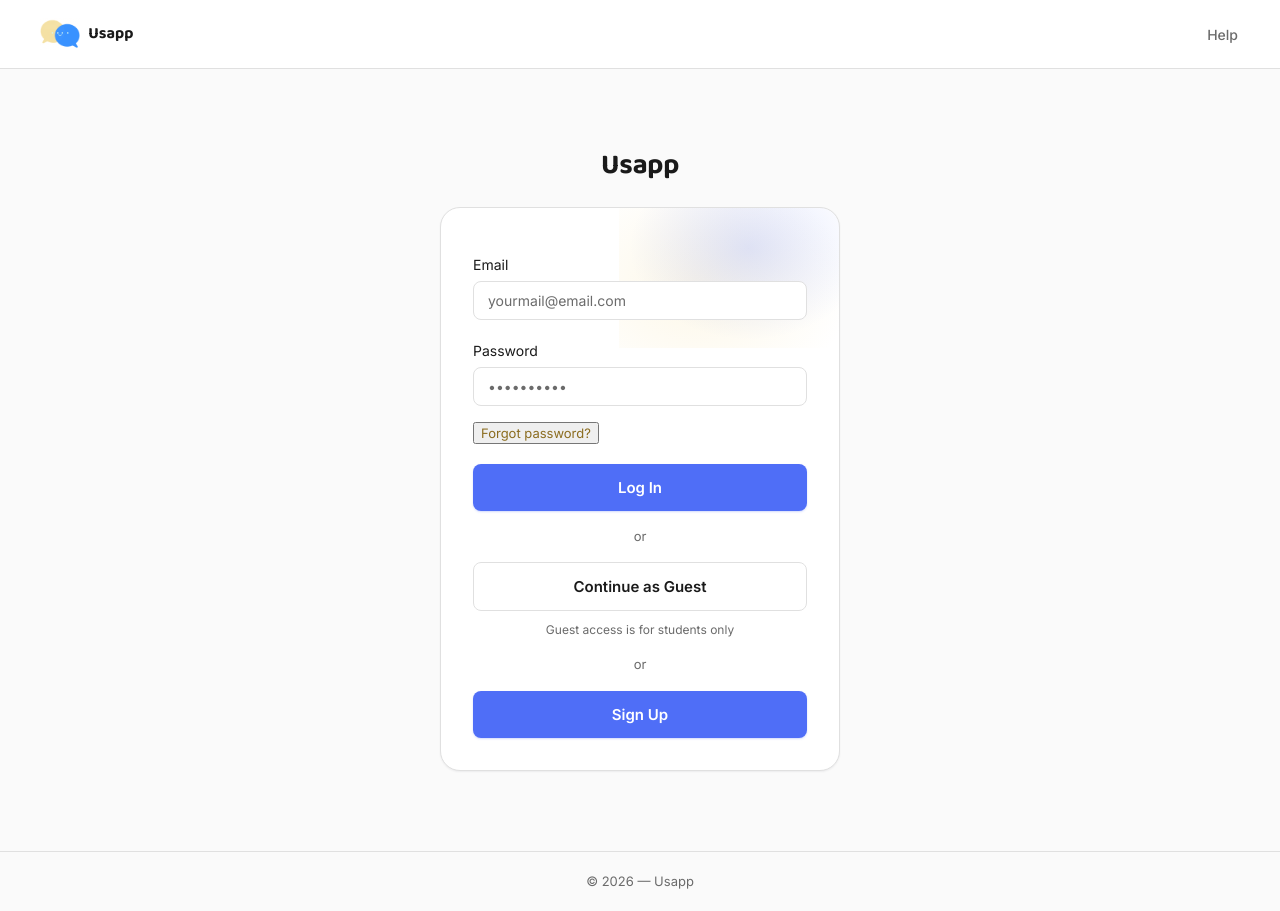
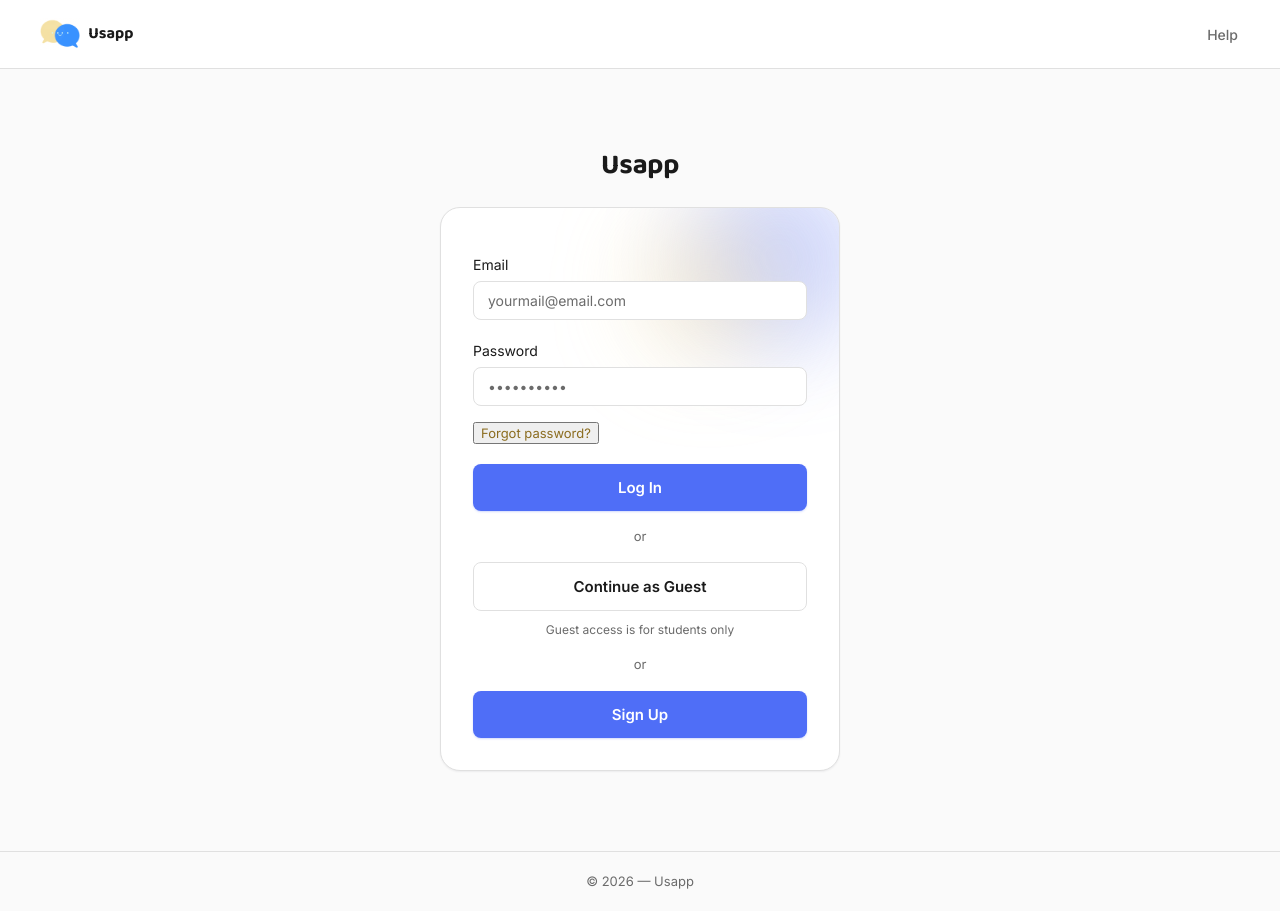
Before and after one commit to gb-eng/usapp-git, a React (Vite) app: page /login in a window 1280 px wide. Built offline with nearby package versions, Linux system fonts and the light colour scheme; no server answers.

Commit message:
260826-0156-css

```diff
--- a/src/components/Modal.css
+++ b/src/components/Modal.css
@@ -24,16 +24,33 @@
   overflow: hidden;
 }
 
-.modal-card::before {
+/* Blur-based glow (see index.css for the writeup on why). Two blurred
+   circles standing in for the old two-stop radial gradient, positioned
+   in roughly the same top-right corner. */
+.modal-card::before,
+.modal-card::after {
   content: '';
   position: absolute;
-  top: -60px;
-  right: -50px;
-  width: 260px;
-  height: 200px;
-  background: var(--gradient-ambient-glow);
+  border-radius: 50%;
   pointer-events: none;
   z-index: -1;
+  filter: blur(var(--blur-ambient-glow));
+}
+
+.modal-card::before {
+  top: -40px;
+  right: -30px;
+  width: 180px;
+  height: 180px;
+  background: var(--color-glow-blue);
+}
+
+.modal-card::after {
+  top: 20px;
+  right: 50px;
+  width: 140px;
+  height: 140px;
+  background: var(--color-glow-yellow);
 }
 
 @keyframes overlayFadeIn {
--- a/src/index.css
+++ b/src/index.css
@@ -30,22 +30,27 @@
   --font-heading: 'Baloo 2', sans-serif;
   --font-body: 'Inter', system-ui, sans-serif;
 
-  /* Shared gradient from Home's hero glow, extracted so other pages can
-     reuse the same look. Consumers still set their own size/position
-     (see .home-hero-glow in Home.css and .dashboard-header-glow in
-     StudentDashboard.css) and need `position: relative; overflow: hidden;`
-     on the parent to clip it correctly.
+  /* Ambient glow, take 2 — blurred solid circles instead of a radial
+     gradient. The old gradient approach (see git history) produced a
+     visible hard rectangular edge on every surface that positions the
+     glow partially outside its own box (`top: -60px` etc. with
+     `overflow: hidden` on the parent) — the overflow clip was cutting
+     the gradient off mid-fade, before it reached its own transparent
+     edge, rather than the gradient itself having a hard edge.
 
-     Uses explicit rgba() stops with matching RGB per color, fading only
-     the alpha channel to 0 -- fading to the literal `transparent` keyword
-     interpolates through black on the way down (it's rgba(0,0,0,0)),
-     which produces a visible muddy/hard-edged seam instead of a clean
-     fade, especially at smaller sizes. Same colors as before
-     (--color-blue #4F6EF7, --color-yellow-bg #F5D98B), same opacities
-     (18%, 20%), just written as rgba so the hue holds all the way out. */
-  --gradient-ambient-glow:
-    radial-gradient(ellipse at center, rgba(79, 110, 247, 0.18) 0%, rgba(79, 110, 247, 0) 65%),
-    radial-gradient(ellipse at 30% 70%, rgba(245, 217, 139, 0.20) 0%, rgba(245, 217, 139, 0) 60%);
+     A blurred solid circle sidesteps this: the blur creates the falloff
+     directly, so wherever the overflow boundary clips it, what's cut is
+     already soft. Two colors = two circles = ::before/::after per
+     surface (see .ambient-glow below for the div-based dashboard-header
+     usage, and Login.css/DashboardEmpty.css/Modal.css for the
+     pseudo-element usage on cards).
+
+     Same base hues as before (--color-blue #4F6EF7, --color-yellow-bg
+     #F5D98B), opacity bumped up a bit from the old gradient's peak
+     (18%/20% -> 28%/32%) since blur softens perceived intensity. */
+  --color-glow-blue: rgba(79, 110, 247, 0.28);
+  --color-glow-yellow: rgba(245, 217, 139, 0.32);
+  --blur-ambient-glow: 44px;
 }
 
 * { box-sizing: border-box; }
@@ -80,15 +85,46 @@ a {
 }
 
 /* ---- Ambient glow ---- */
-/* Base version of Home's hero glow, for reuse elsewhere. A consuming
-   component adds this class alongside one that sets width/height/
-   top/left (see .home-hero-glow, .dashboard-header-glow), and needs
-   `position: relative; overflow: hidden;` on the parent. */
+/* Container for the div-based usage (dashboard headers). A consuming
+   component adds this class alongside one that sets the container's own
+   width/height/top/left (see .dashboard-header-glow in
+   StudentDashboard.css), and needs `position: relative; overflow: hidden;`
+   on the card/section it sits in. The two colored blobs are its own
+   ::before/::after, sized as percentages of this container so they scale
+   with whatever size the consumer gives it.
+
+   NOTE: StudentDashboard.css / TeacherDashboard.tsx weren't in this batch
+   of files, so this container-based version is untested against the
+   actual dashboard header markup — worth a visual check before calling
+   the header glow done. */
 .ambient-glow {
   position: absolute;
-  background: var(--gradient-ambient-glow);
   pointer-events: none;
   z-index: 0;
+}
+
+.ambient-glow::before,
+.ambient-glow::after {
+  content: '';
+  position: absolute;
+  border-radius: 50%;
+  filter: blur(var(--blur-ambient-glow));
+}
+
+.ambient-glow::before {
+  top: 0;
+  left: 0;
+  width: 65%;
+  height: 65%;
+  background: var(--color-glow-blue);
+}
+
+.ambient-glow::after {
+  bottom: 0;
+  left: 20%;
+  width: 55%;
+  height: 55%;
+  background: var(--color-glow-yellow);
 }
 
 /* ---- Buttons ---- */
--- a/src/pages/Login.css
+++ b/src/pages/Login.css
@@ -24,16 +24,33 @@
   overflow: hidden;
 }
 
-.login-card::before {
+/* Blur-based glow (see index.css for the writeup on why). Two blurred
+   circles standing in for the old two-stop radial gradient, positioned
+   in roughly the same top-right corner. */
+.login-card::before,
+.login-card::after {
   content: '';
   position: absolute;
-  top: -60px;
-  right: -40px;
-  width: 260px;
-  height: 200px;
-  background: var(--gradient-ambient-glow);
+  border-radius: 50%;
   pointer-events: none;
   z-index: -1;
+  filter: blur(var(--blur-ambient-glow));
+}
+
+.login-card::before {
+  top: -40px;
+  right: -30px;
+  width: 180px;
+  height: 180px;
+  background: var(--color-glow-blue);
+}
+
+.login-card::after {
+  top: 10px;
+  right: 60px;
+  width: 140px;
+  height: 140px;
+  background: var(--color-glow-yellow);
 }
 
 .role-toggle {
--- a/src/styles/DashboardEmpty.css
+++ b/src/styles/DashboardEmpty.css
@@ -11,17 +11,33 @@
   overflow: hidden;
 }
 
-.dashboard-empty::before {
+/* Blur-based glow (see index.css for the writeup on why). Two blurred
+   circles standing in for the old two-stop radial gradient, centered
+   over the top of the card the same way the gradient was. */
+.dashboard-empty::before,
+.dashboard-empty::after {
   content: '';
   position: absolute;
-  top: -100px;
-  left: 50%;
-  transform: translateX(-50%);
-  width: 480px;
-  height: 320px;
-  background: var(--gradient-ambient-glow);
+  border-radius: 50%;
   pointer-events: none;
   z-index: -1;
+  filter: blur(var(--blur-ambient-glow));
+}
+
+.dashboard-empty::before {
+  top: -60px;
+  left: 38%;
+  width: 260px;
+  height: 260px;
+  background: var(--color-glow-blue);
+}
+
+.dashboard-empty::after {
+  top: -20px;
+  left: 58%;
+  width: 220px;
+  height: 220px;
+  background: var(--color-glow-yellow);
 }
 
 .dashboard-empty-icon {
```
